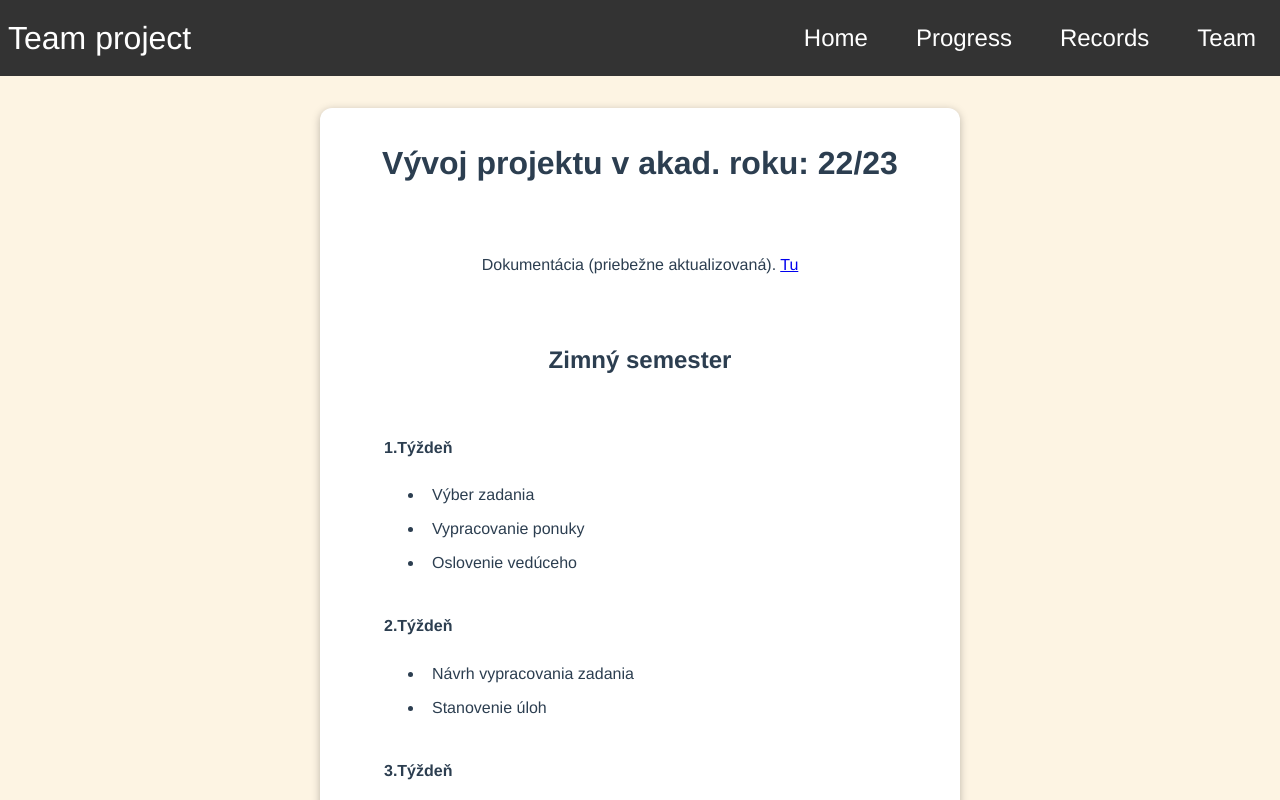
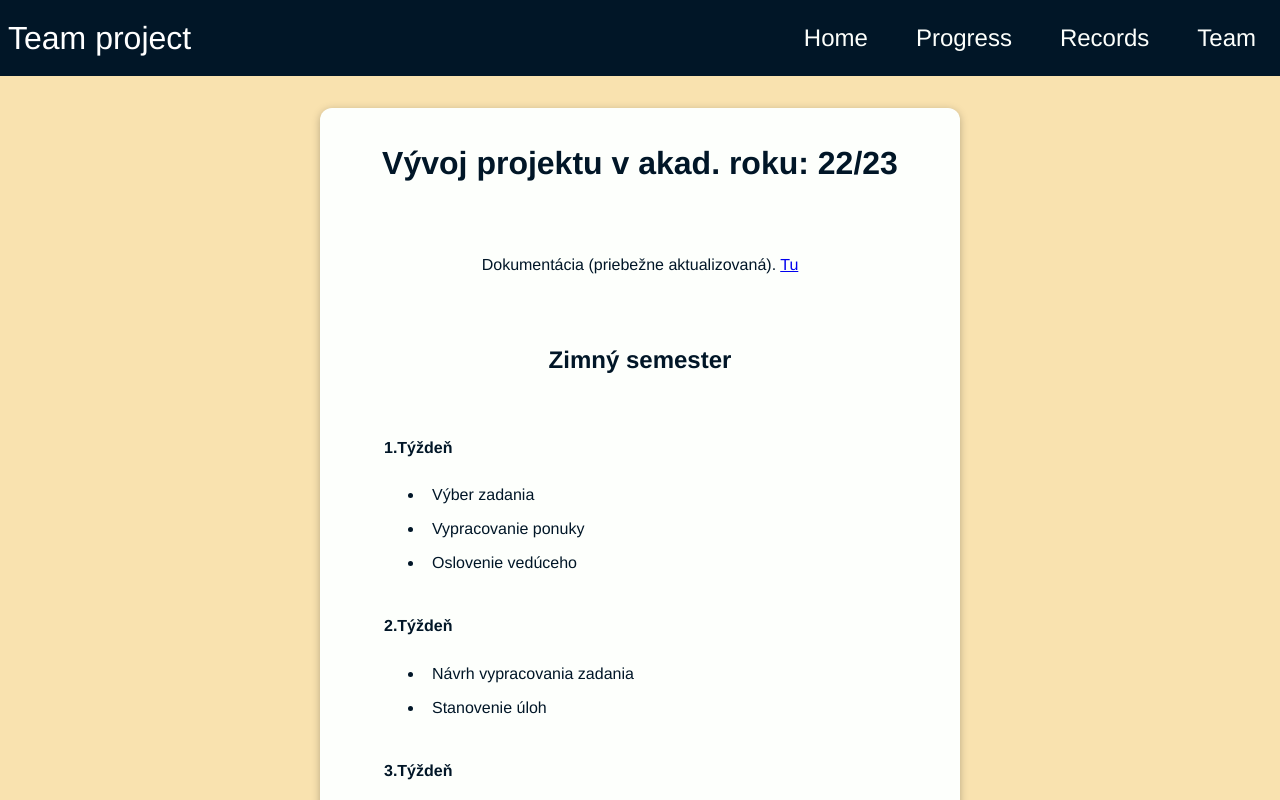
Before and after one commit to Omnia2G/TP1, a Vue app: page /progress in a window 1280 px wide. Shown: the top 800 px of the page. Built offline with nearby package versions, Linux system fonts and the light colour scheme.

Commit message:
color palette update

```diff
--- a/src/App.vue
+++ b/src/App.vue
@@ -25,7 +25,7 @@ export default {
   font-family: Avenir, Helvetica, Arial, sans-serif;
   -webkit-font-smoothing: antialiased;
   -moz-osx-font-smoothing: grayscale;
-  color: #2c3e50;
+  /*color: #2c3e50;*/
 }
   * {
   box-sizing: border-box;
@@ -33,7 +33,8 @@ export default {
 body {
   margin: 0;
   padding: 0;
-  background-color: #FDF4E3;
+  color: #011627;
+  background-color: #F9E2AF;
   /* background-color: #FFFFF5; */
 }
 .route-enter-from {
--- a/src/components/layout/TheHeader.vue
+++ b/src/components/layout/TheHeader.vue
@@ -43,7 +43,8 @@ export default {
     position: relative;
     justify-content: space-between;
     align-items: center;
-    background-color: #333;
+    /*background-color: 33;*/
+    background-color: #011627;
     color: white;
 
 }
@@ -70,13 +71,15 @@ export default {
 .navbar-links li a {
     display: block;
     text-decoration: none;
-    color: white;
+    /*color: white;*/
+    color: #FDFFFC;
     padding: 1.5rem;
     font-size: 1.5rem;
 }
 
 .navbar-links li:hover {
-    background-color: #555;
+    /*background-color: #555;*/
+    background-color: #343642;
     border-radius: 15px;
 
 }
--- a/src/components/ui/BaseCard.vue
+++ b/src/components/ui/BaseCard.vue
@@ -12,7 +12,8 @@
   padding: 1rem;
   margin: 2rem auto;
   max-width: 40rem;
-  background-color: white;
+  /*background-color: white;*/
+  background-color: #FDFFFC;
 }
 
 .card-dark{
```
